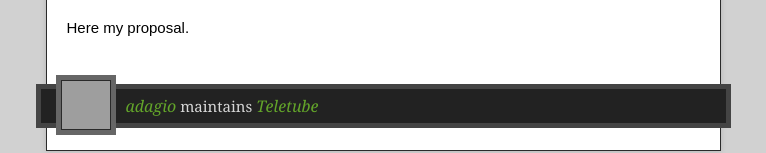
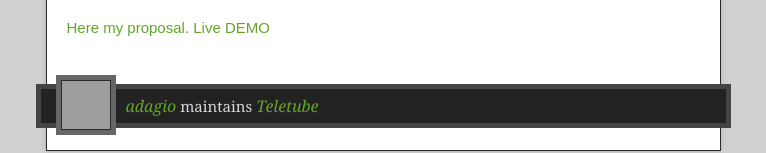
Before and after one commit to adagio/TeleTube, a plain HTML site: page index.html in a window 1280 px wide. Shown: the part 424-577 px from the top of the page, without its empty margins (257-1023 px from the left). Drawn offline with nearby package versions, Linux system fonts and the light colour scheme; grey boxes are pictures that could not be loaded.

Commit message:
demo link added to homepage

```diff
--- a/index.html
+++ b/index.html
@@ -43,7 +43,7 @@
 Everything is fine when source code is linked in description of video, or in the comments.
 Better is captions are used, but... in general not source code is left and what we really need is some code snippet, one line of code, no more</p>
 
-<p>Here my proposal.</p>
+<p><a href="demo.html">Here my proposal. Live DEMO</a></p>
         </article>
       </div>
     </div>
```
